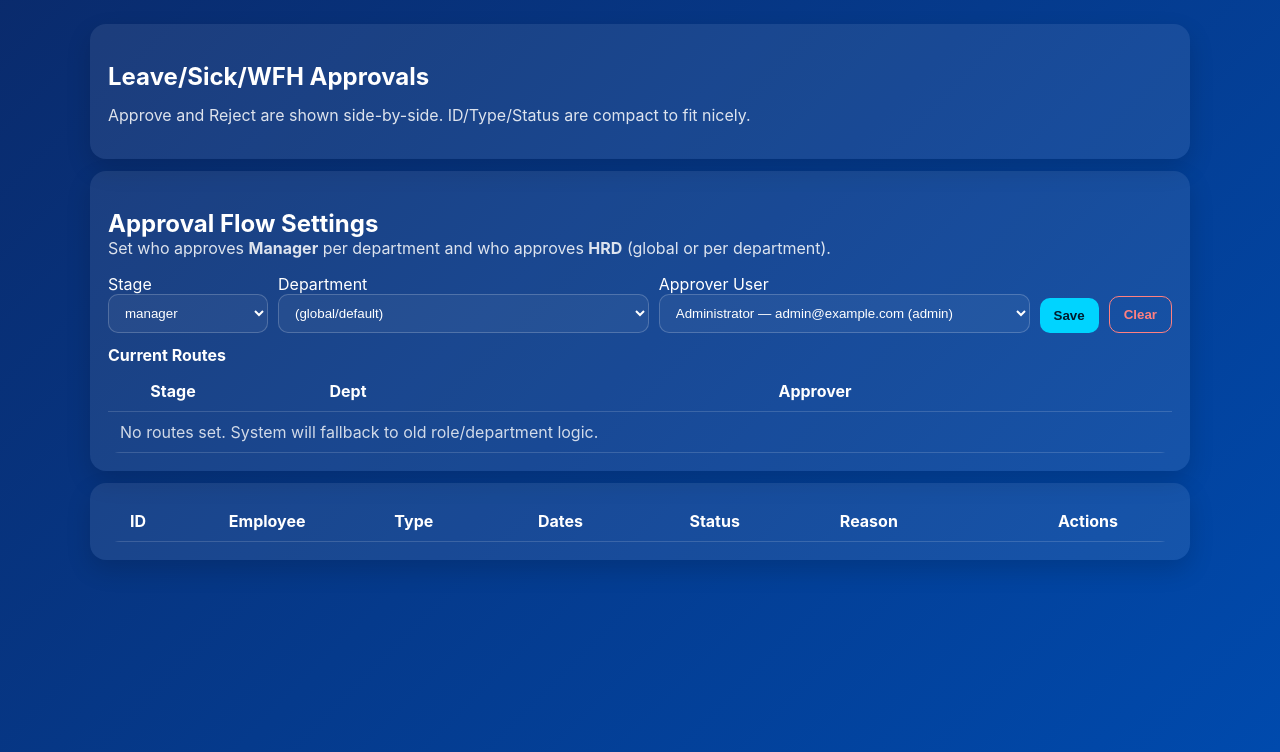
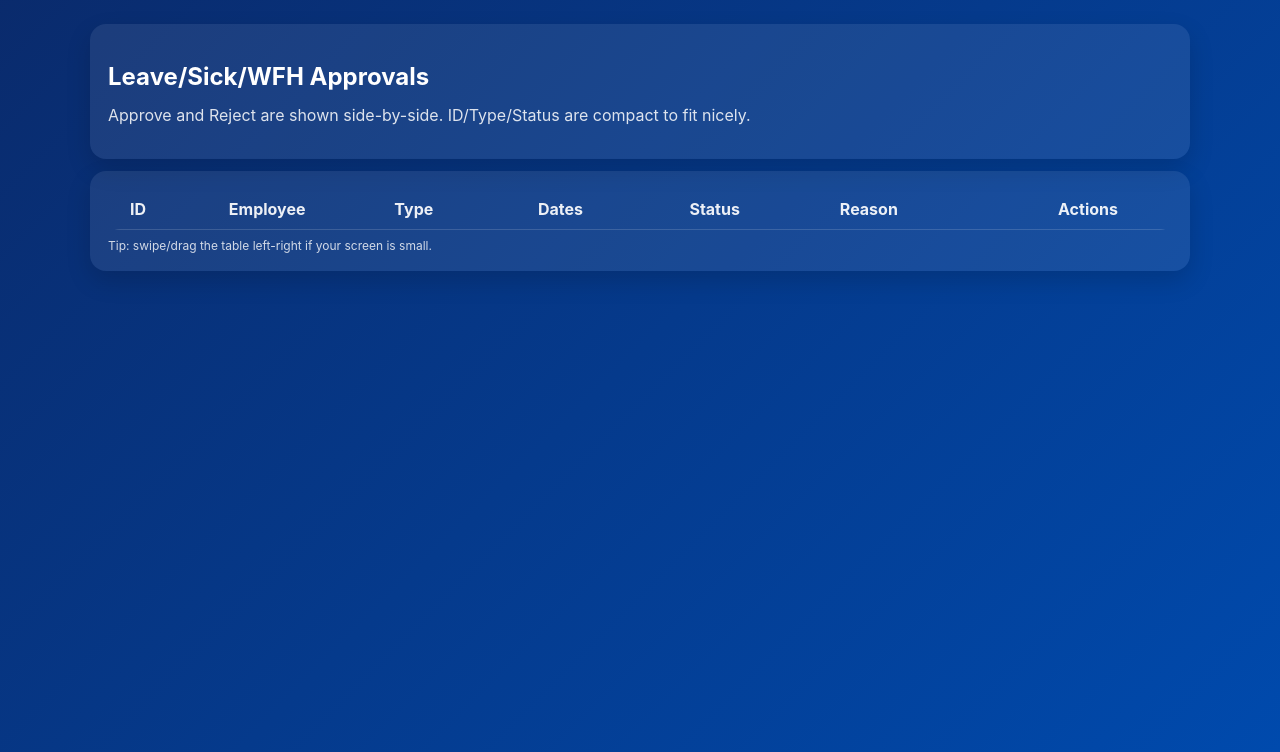
Before and after one commit to nandamiftahul/tbr_attendance, a Flask app: page /leave/approvals in a window 1280 px wide. Shown: the part 48-800 px from the top of the page. Run offline with Flask 3, Linux system fonts and the light colour scheme; a user stored in the database is signed in; data comes from the database, SQL or seed files in the repository; data that the repository does not hold is empty.

Commit message:
Add files via upload

```diff
--- a/templates/approvals.html
+++ b/templates/approvals.html
@@ -1,3 +1,4 @@
+<!-- templates/approvals.html (REPLACE FULL) -->
 {% extends 'base.html' %}
 {% block title %}Approvals · Attendance{% endblock %}
 {% block content %}
@@ -9,16 +10,69 @@
   </p>
 </div>
 
-{% if (current_user.role or '')|lower == 'admin' %}
+<div class="card" style="margin-top:12px;">
+  <div class="tablewrap">
+    <table class="table table-fixed">
+      <thead>
+        <tr>
+          <th class="col-id">ID</th>
+          <th class="col-emp">Employee</th>
+          <th class="col-type">Type</th>
+          <th class="col-dates">Dates</th>
+          <th class="col-status">Status</th>
+          <th class="col-reason">Reason</th>
+          <th class="col-actions">Actions</th>
+        </tr>
+      </thead>
+
+      <tbody>
+        {% for r in rows %}
+        <tr>
+          <td class="col-id">{{ r.id }}</td>
+
+          <td class="truncate col-emp" title="{{ r.employee.code }} — {{ r.employee.name }}">
+            {{ r.employee.code }} — {{ r.employee.name }}
+          </td>
+
+          <td class="col-type">
+            <span class="badge badge-{{ r.type }}">{{ r.type }}</span>
+          </td>
+
+          <td class="col-dates">
+            {{ r.start_date }} → {{ r.end_date }}
+          </td>
+
+          <td class="col-status">
+            <span class="badge badge-status badge-{{ r.status }}">{{ r.status }}</span>
+          </td>
+
+          <td class="truncate col-reason" title="{{ r.reason or '' }}">
+            {{ r.reason or '' }}
+          </td>
+
+          <td class="actions-cell col-actions">
+            {% if r.status in ['pending_manager','pending_hrd'] %}
+              <div class="actions-row">
+                <form method="post" action="{{ url_for('leave_approve', rid=r.id) }}">
+                  <button class="btn" type="submit">✓ Approve</button>
+                </form>
+
+                <form method="post"
+                      action="{{ url_for('leave_reject', rid=r.id) }}"
+                      onsubmit="return confirm('Reject request #{{ r.id }} ({{ r.employee.code }} — {{ r.employee.name }})?');">
+                  <button class="btn btn-outline-danger" type="submit">✕ Reject</button>
+                </form>
+              </div>
+{% if current_user.role == 'admin' %}
 <div class="card" style="margin-top:12px;">
   <h2 style="margin-bottom:6px;">Approval Flow Settings</h2>
   <p style="opacity:.85;margin-top:-6px;">
-    Set who approves <b>Manager</b> per department and who approves <b>HRD</b> (global or per department).
+    Set who approves <b>Manager stage</b> per-department, and who approves <b>HRD final stage</b> (global or per-dept).
+    If manager resigns/on duty, just change approver here.
   </p>
 
   <form method="post" action="{{ url_for('approval_routes_set') }}"
         style="display:grid; grid-template-columns: 160px 1fr 1fr auto auto; gap:10px; align-items:end;">
-
     <div>
       <label>Stage</label>
       <select name="stage" required>
@@ -31,7 +85,7 @@
       <label>Department</label>
       <select name="dept">
         <option value="">(global/default)</option>
-        {% for d in (depts or []) %}
+        {% for d in depts or [] %}
           <option value="{{ d }}">{{ d }}</option>
         {% endfor %}
       </select>
@@ -40,7 +94,7 @@
     <div>
       <label>Approver User</label>
       <select name="approver_user_id" required>
-        {% for u in (users or []) %}
+        {% for u in users or [] %}
           <option value="{{ u.id }}">{{ u.name }} — {{ u.email }} ({{ u.role }})</option>
         {% endfor %}
       </select>
@@ -68,11 +122,11 @@
           </tr>
         </thead>
         <tbody>
-          {% for rr in (routes or []) %}
+          {% for rr in routes or [] %}
           <tr>
             <td>{{ rr.stage }}</td>
             <td>{{ rr.dept or '(global/default)' }}</td>
-            <td>{{ rr.approver_user_id }}</td>
+            <td>{{ rr.approver_user.name }} — {{ rr.approver_user.email }} ({{ rr.approver_user.role }})</td>
           </tr>
           {% endfor %}
           {% if not (routes or []) %}
@@ -85,53 +139,8 @@
 </div>
 {% endif %}
 
-<div class="card" style="margin-top:12px;">
-  <div class="tablewrap">
-    <table class="table table-fixed">
-      <thead>
-        <tr>
-          <th class="col-id">ID</th>
-          <th class="col-emp">Employee</th>
-          <th class="col-type">Type</th>
-          <th class="col-dates">Dates</th>
-          <th class="col-status">Status</th>
-          <th class="col-reason">Reason</th>
-          <th class="col-actions">Actions</th>
-        </tr>
-      </thead>
-
-      <tbody>
-        {% for r in rows %}
-        <tr>
-          <td class="col-id">{{ r.id }}</td>
-          <td class="truncate col-emp" title="{{ r.employee.code }} — {{ r.employee.name }}">
-            {{ r.employee.code }} — {{ r.employee.name }}
-          </td>
-          <td class="col-type">
-            <span class="badge badge-{{ r.type }}">{{ r.type }}</span>
-          </td>
-          <td class="col-dates">{{ r.start_date }} → {{ r.end_date }}</td>
-          <td class="col-status">
-            <span class="badge badge-status badge-{{ r.status }}">{{ r.status }}</span>
-          </td>
-          <td class="truncate col-reason" title="{{ r.reason or '' }}">{{ r.reason or '' }}</td>
-
-          <td class="actions-cell col-actions">
-            {% if r.status in ['pending_manager','pending_hrd'] %}
-              <div class="actions-row">
-                <form method="post" action="{{ url_for('leave_approve', rid=r.id) }}">
-                  <button class="btn" type="submit">✓ Approve</button>
-                </form>
-
-                <form method="post" action="{{ url_for('leave_reject', rid=r.id) }}"
-                      onsubmit="return confirm('Reject request #{{ r.id }}?');">
-                  <button class="btn btn-outline-danger" type="submit">✕ Reject</button>
-                </form>
-              </div>
             {% else %}
-              <small style="opacity:.85;">
-                manager_by {{ r.manager_approved_by or '-' }} · hrd_by {{ r.hrd_approved_by or '-' }}
-              </small>
+              <small style="opacity:.85;">manager_by {{ r.manager_approved_by or '-' }} · hrd_by {{ r.hrd_approved_by or '-' }}</small>
             {% endif %}
           </td>
         </tr>
@@ -139,26 +148,118 @@
       </tbody>
     </table>
   </div>
+
+  <div style="opacity:.8; font-size:12px; margin-top:8px;">
+    Tip: swipe/drag the table left-right if your screen is small.
+  </div>
 </div>
 
 <style>
-.tablewrap{ width:100%; overflow-x:auto; -webkit-overflow-scrolling: touch; border-radius: 12px; }
-.table-fixed{ min-width: 1100px; }
-.table-fixed td, .table-fixed th{ vertical-align: top; white-space: nowrap; }
-.col-id{ width:60px; text-align:center; }
-.col-type{ width:95px; text-align:center; }
-.col-status{ width:110px; text-align:center; }
-.col-actions{ width:240px; }
-.col-emp{ min-width:230px; }
-.col-dates{ min-width:200px; }
-.col-reason{ min-width:260px; }
-.actions-cell{ overflow: visible !important; text-overflow: clip !important; }
-.actions-row{ display:flex; gap:10px; align-items:center; }
+/* scroll wrapper */
+.tablewrap{
+  width:100%;
+  overflow-x:auto;
+  -webkit-overflow-scrolling: touch;
+  border-radius: 12px;
+}
+
+/* ensure table wide enough so actions not clipped */
+.table-fixed{
+  min-width: 1100px;
+}
+
+/* base cell look */
+.table-fixed td, .table-fixed th{
+  vertical-align: top;
+  color: rgba(255,255,255,0.92);
+  white-space: nowrap; /* keep header/cells tidy */
+}
+.table-fixed th{
+  font-weight: 700;
+}
+
+/* column sizing (compact for ID/Type/Status) */
+.col-id{
+  width: 60px;
+  text-align: center;
+}
+.col-type{
+  width: 95px;
+  text-align: center;
+}
+.col-status{
+  width: 110px;
+  text-align: center;
+}
+.col-actions{
+  width: 240px;
+}
+.col-emp{
+  min-width: 230px;
+}
+.col-dates{
+  min-width: 200px;
+}
+.col-reason{
+  min-width: 260px;
+}
+
+/* IMPORTANT: prevent actions cell from clipping */
+.actions-cell{
+  overflow: visible !important;
+  text-overflow: clip !important;
+}
+.actions-cell *{
+  text-overflow: clip !important;
+}
+
+/* action buttons side-by-side */
+.actions-row{
+  display:flex;
+  gap:10px;
+  align-items:center;
+}
 .actions-row form{ margin:0; }
-.truncate{ overflow:hidden; text-overflow:ellipsis; max-width:380px; }
-.badge{ display:inline-block; padding:3px 10px; border-radius:999px; font-size:12px; background: rgba(255,255,255,0.12); }
-.btn-outline-danger{ background: transparent; border: 1px solid #ff8080; color: #ff8080; }
-.btn-outline-danger:hover{ background: #ff8080; color: #001018; }
+
+/* truncate long cells */
+.truncate{
+  overflow: hidden;
+  text-overflow: ellipsis;
+  white-space: nowrap;
+  max-width: 380px;
+}
+
+/* badges */
+.badge{
+  display:inline-block;
+  padding: 3px 10px;
+  border-radius: 999px;
+  font-size: 12px;
+  line-height: 1.4;
+  background: rgba(255,255,255,0.12);
+}
+.badge-status.badge-pending{ background: rgba(255, 215, 0, 0.22); }
+
+.badge-status.badge-pending_manager{ background: rgba(255, 215, 0, 0.22); }
+.badge-status.badge-pending_hrd{ background: rgba(255, 215, 0, 0.22); }
+
+.badge-status.badge-approved{ background: rgba(0, 255, 170, 0.22); }
+.badge-status.badge-rejected{ background: rgba(255, 128, 128, 0.22); }
+
+.badge-leave{ background: rgba(0, 200, 255, 0.22); }
+.badge-sick{ background: rgba(255, 128, 128, 0.22); }
+.badge-wfh{ background: rgba(180, 120, 255, 0.22); }
+
+/* reject style (muted outline) */
+.btn-outline-danger{
+  background: transparent;
+  border: 1px solid #ff8080;
+  color: #ff8080;
+}
+.btn-outline-danger:hover{
+  background: #ff8080;
+  color: #001018;
+}
 </style>
 
 {% endblock %}
```
